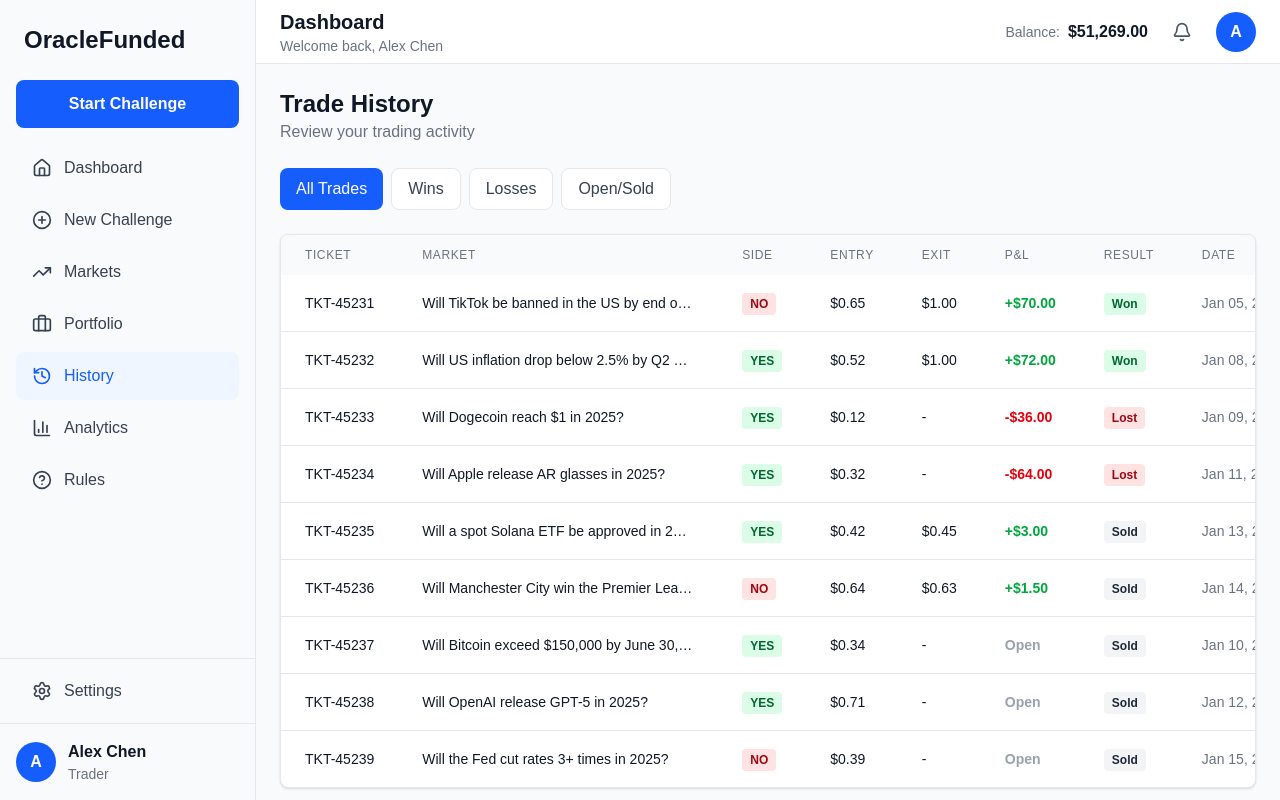
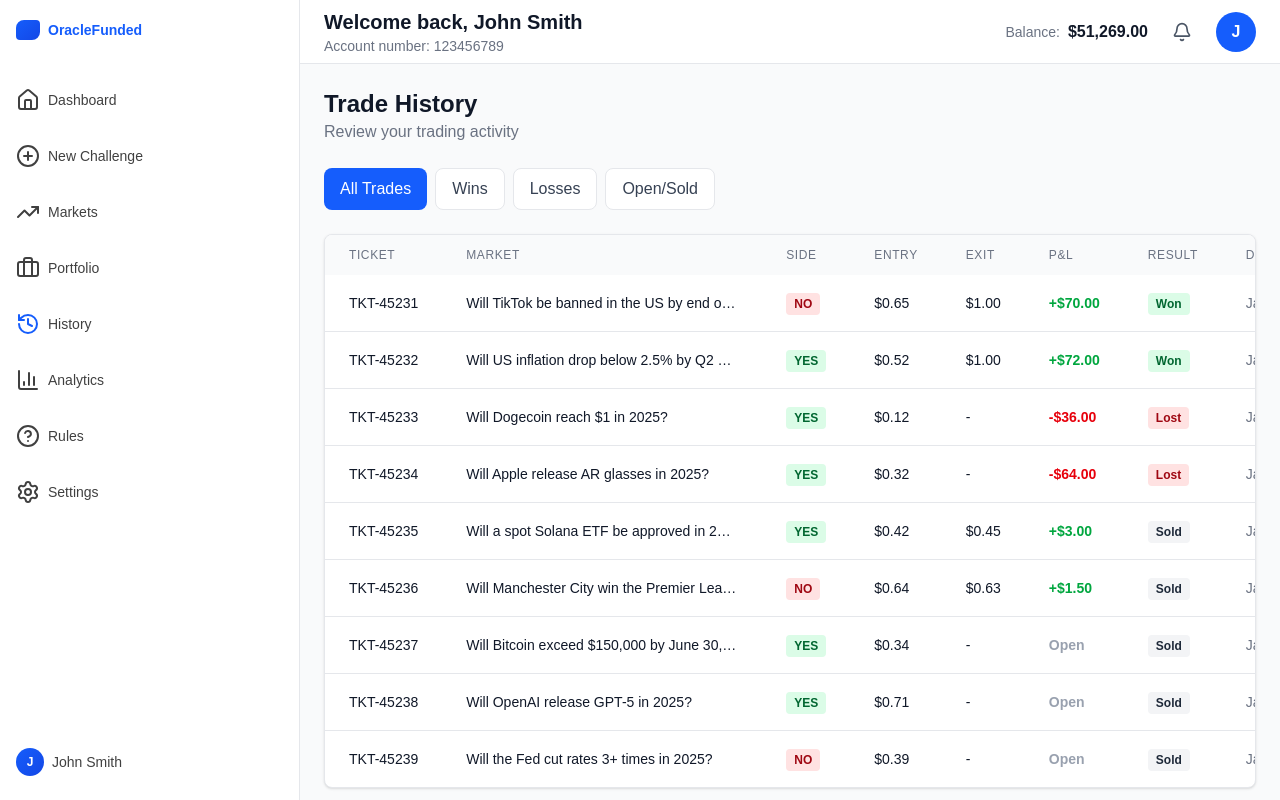
Before and after one commit to paul-madut/Prediction-markets-prop-firm, a Next.js app in the folder oracle-funded/: page /history in a window 1280 px wide. Built offline with nearby package versions, Linux system fonts and the light colour scheme.

Commit message:
Added sidebar

```diff
--- a/oracle-funded/src/components/layout/Sidebar.tsx
+++ b/oracle-funded/src/components/layout/Sidebar.tsx
@@ -1,8 +1,9 @@
 "use client";
 
-import React from "react";
+import React, { useState } from "react";
 import Link from "next/link";
 import { usePathname } from "next/navigation";
+import { motion } from "framer-motion";
 import {
   Home,
   PlusCircle,
@@ -12,100 +13,174 @@
   BarChart3,
   HelpCircle,
   Settings,
+  LogOut,
 } from "lucide-react";
 import { useApp } from "@/context/AppContext";
 import { cn } from "@/lib/utils";
+import {
+  Sidebar as AceternitySidebar,
+  SidebarBody,
+  SidebarLink,
+} from "@/components/ui/sidebar";
 
-interface NavItemProps {
-  href: string;
-  icon: React.ReactNode;
-  label: string;
-  isActive: boolean;
-}
+export const Sidebar = () => {
+  const pathname = usePathname();
+  const { user } = useApp();
+  const [open, setOpen] = useState(false);
 
-const NavItem = ({ href, icon, label, isActive }: NavItemProps) => {
+  const links = [
+    {
+      label: "Dashboard",
+      href: "/",
+      icon: (
+        <Home
+          className={cn(
+            "text-neutral-700 h-8 w-8flex-shrink-0",
+            pathname === "/" && "text-blue-600"
+          )}
+        />
+      ),
+    },
+    {
+      label: "New Challenge",
+      href: "/new-challenge",
+      icon: (
+        <PlusCircle
+          className={cn(
+            "text-neutral-700 h-8 w-8flex-shrink-0",
+            pathname === "/new-challenge" && "text-blue-600"
+          )}
+        />
+      ),
+    },
+    {
+      label: "Markets",
+      href: "/markets",
+      icon: (
+        <TrendingUp
+          className={cn(
+            "text-neutral-700 h-8 w-8flex-shrink-0",
+            pathname === "/markets" && "text-blue-600"
+          )}
+        />
+      ),
+    },
+    {
+      label: "Portfolio",
+      href: "/portfolio",
+      icon: (
+        <Briefcase
+          className={cn(
+            "text-neutral-700 h-8 w-8flex-shrink-0",
+            pathname === "/portfolio" && "text-blue-600"
+          )}
+        />
+      ),
+    },
+    {
+      label: "History",
+      href: "/history",
+      icon: (
+        <History
+          className={cn(
+            "text-neutral-700 h-8 w-8flex-shrink-0",
+            pathname === "/history" && "text-blue-600"
+          )}
+        />
+      ),
+    },
+    {
+      label: "Analytics",
+      href: "/analytics",
+      icon: (
+        <BarChart3
+          className={cn(
+            "text-neutral-700 h-8 w-8flex-shrink-0",
+            pathname === "/analytics" && "text-blue-600"
+          )}
+        />
+      ),
+    },
+    {
+      label: "Rules",
+      href: "/rules",
+      icon: (
+        <HelpCircle
+          className={cn(
+            "text-neutral-700 h-8 w-8flex-shrink-0",
+            pathname === "/rules" && "text-blue-600"
+          )}
+        />
+      ),
+    },
+    {
+      label: "Settings",
+      href: "/settings",
+      icon: (
+        <Settings
+          className={cn(
+            "text-neutral-700 h-8 w-8flex-shrink-0",
+            pathname === "/settings" && "text-blue-600"
+          )}
+        />
+      ),
+    },
+  ];
+
+  return (
+    <AceternitySidebar open={open} setOpen={setOpen}>
+      <SidebarBody className="justify-between gap-10">
+        <div className="flex flex-col flex-1 overflow-y-auto overflow-x-hidden">
+          {open ? <Logo /> : <LogoIcon />}
+          <div className="mt-8 flex flex-col gap-2">
+            {links.map((link, idx) => (
+              <SidebarLink key={idx} link={link} />
+            ))}
+          </div>
+        </div>
+        <div>
+          <SidebarLink
+            link={{
+              label: user.username,
+              href: "#",
+              icon: (
+                <div className="h-7 w-7 flex-shrink-0 rounded-full bg-linear-to-br from-blue-600 to-blue-700 flex items-center justify-center text-white text-xs font-semibold">
+                  {user.username.charAt(0).toUpperCase()}
+                </div>
+              ),
+            }}
+          />
+        </div>
+      </SidebarBody>
+    </AceternitySidebar>
+  );
+};
+
+export const Logo = () => {
   return (
     <Link
-      href={href}
-      className={cn(
-        "flex items-center gap-3 px-4 py-3 rounded-lg transition-colors",
-        isActive
-          ? "bg-blue-50 text-blue-600"
-          : "text-gray-700 hover:bg-gray-100"
-      )}
+      href="/"
+      className="font-normal flex space-x-2 items-center text-sm py-1 relative z-20"
     >
-      {icon}
-      <span className="font-medium">{label}</span>
+      <div className="h-5 w-6 bg-linear-to-br from-blue-600 to-blue-700 rounded-br-lg rounded-tr-sm rounded-tl-lg rounded-bl-sm flex-shrink-0" />
+      <motion.span
+        initial={{ opacity: 0 }}
+        animate={{ opacity: 1 }}
+        className="font-bold text-blue-600 whitespace-pre"
+      >
+        OracleFunded
+      </motion.span>
     </Link>
   );
 };
 
-export const Sidebar = () => {
-  const pathname = usePathname();
-  const { user } = useApp();
-
-  const navItems = [
-    { href: "/", icon: <Home size={20} />, label: "Dashboard" },
-    { href: "/new-challenge", icon: <PlusCircle size={20} />, label: "New Challenge" },
-    { href: "/markets", icon: <TrendingUp size={20} />, label: "Markets" },
-    { href: "/portfolio", icon: <Briefcase size={20} />, label: "Portfolio" },
-    { href: "/history", icon: <History size={20} />, label: "History" },
-    { href: "/analytics", icon: <BarChart3 size={20} />, label: "Analytics" },
-    { href: "/rules", icon: <HelpCircle size={20} />, label: "Rules" },
-  ];
-
+export const LogoIcon = () => {
   return (
-    <div className="w-64 h-screen bg-gray-50 border-r border-gray-200 flex flex-col">
-      {/* Logo */}
-      <div className="p-6">
-        <h1 className="text-2xl font-bold text-gray-900">OracleFunded</h1>
-      </div>
-
-      {/* Start Challenge Button */}
-      <div className="px-4 mb-4">
-        <Link
-          href="/new-challenge"
-          className="block w-full bg-blue-600 hover:bg-blue-700 text-white font-semibold py-3 px-4 rounded-lg text-center transition-colors"
-        >
-          Start Challenge
-        </Link>
-      </div>
-
-      {/* Navigation */}
-      <nav className="flex-1 px-4 space-y-1">
-        {navItems.map((item) => (
-          <NavItem
-            key={item.href}
-            href={item.href}
-            icon={item.icon}
-            label={item.label}
-            isActive={pathname === item.href}
-          />
-        ))}
-      </nav>
-
-      {/* Settings */}
-      <div className="px-4 py-2 border-t border-gray-200">
-        <NavItem
-          href="/settings"
-          icon={<Settings size={20} />}
-          label="Settings"
-          isActive={pathname === "/settings"}
-        />
-      </div>
-
-      {/* User Profile */}
-      <div className="p-4 border-t border-gray-200">
-        <div className="flex items-center gap-3">
-          <div className="w-10 h-10 rounded-full bg-blue-600 flex items-center justify-center text-white font-semibold">
-            {user.username.charAt(0)}
-          </div>
-          <div>
-            <div className="font-semibold text-gray-900">{user.username}</div>
-            <div className="text-sm text-gray-500">Trader</div>
-          </div>
-        </div>
-      </div>
-    </div>
+    <Link
+      href="/"
+      className="font-normal flex space-x-2 items-center text-sm py-1 relative z-20"
+    >
+      <div className="h-5 w-6 bg-linear-to-br from-blue-600 to-blue-700 rounded-br-lg rounded-tr-sm rounded-tl-lg rounded-bl-sm flex-shrink-0" />
+    </Link>
   );
 };
--- a/oracle-funded/src/components/layout/TopBar.tsx
+++ b/oracle-funded/src/components/layout/TopBar.tsx
@@ -11,9 +11,9 @@
   return (
     <div className="h-16 bg-white border-b border-gray-200 px-6 flex items-center justify-between">
       <div>
-        <h2 className="text-xl font-semibold text-gray-900">Dashboard</h2>
+        <h2 className="text-xl font-semibold text-gray-900">Welcome back, {user.username}</h2>
         <p className="text-sm text-gray-500">
-          Welcome back, {user.username}
+          Account number: 123456789
         </p>
       </div>
 
--- /dev/null
+++ b/oracle-funded/src/components/ui/sidebar.tsx
@@ -0,0 +1,189 @@
+"use client";
+
+import { cn } from "@/lib/utils";
+import Link, { LinkProps } from "next/link";
+import React, { useState, createContext, useContext } from "react";
+import { AnimatePresence, motion } from "framer-motion";
+import { Menu, X } from "lucide-react";
+
+interface Links {
+  label: string;
+  href: string;
+  icon: React.JSX.Element | React.ReactNode;
+}
+
+interface SidebarContextProps {
+  open: boolean;
+  setOpen: React.Dispatch<React.SetStateAction<boolean>>;
+  animate: boolean;
+}
+
+const SidebarContext = createContext<SidebarContextProps | undefined>(
+  undefined
+);
+
+export const useSidebar = () => {
+  const context = useContext(SidebarContext);
+  if (!context) {
+    throw new Error("useSidebar must be used within a SidebarProvider");
+  }
+  return context;
+};
+
+export const SidebarProvider = ({
+  children,
+  open: openProp,
+  setOpen: setOpenProp,
+  animate = true,
+}: {
+  children: React.ReactNode;
+  open?: boolean;
+  setOpen?: React.Dispatch<React.SetStateAction<boolean>>;
+  animate?: boolean;
+}) => {
+  const [openState, setOpenState] = useState(false);
+
+  const open = openProp !== undefined ? openProp : openState;
+  const setOpen = setOpenProp !== undefined ? setOpenProp : setOpenState;
+
+  return (
+    <SidebarContext.Provider value={{ open, setOpen, animate: animate }}>
+      {children}
+    </SidebarContext.Provider>
+  );
+};
+
+export const Sidebar = ({
+  children,
+  open,
+  setOpen,
+  animate,
+}: {
+  children: React.ReactNode;
+  open?: boolean;
+  setOpen?: React.Dispatch<React.SetStateAction<boolean>>;
+  animate?: boolean;
+}) => {
+  return (
+    <SidebarProvider open={open} setOpen={setOpen} animate={animate}>
+      {children}
+    </SidebarProvider>
+  );
+};
+
+export const SidebarBody = (props: React.ComponentProps<typeof motion.div>) => {
+  return (
+    <>
+      <DesktopSidebar {...props} />
+      <MobileSidebar {...(props as React.ComponentProps<"div">)} />
+    </>
+  );
+};
+
+export const DesktopSidebar = ({
+  className,
+  children,
+  ...props
+}: React.ComponentProps<typeof motion.div>) => {
+  const { open, setOpen, animate } = useSidebar();
+  return (
+    <motion.div
+      className={cn(
+        "h-full px-4 py-4 hidden md:flex md:flex-col bg-white w-[300px] flex-shrink-0 border-r border-gray-200",
+        className
+      )}
+      animate={{
+        width: animate ? (open ? "300px" : "60px") : "300px",
+      }}
+      onMouseEnter={() => setOpen(true)}
+      onMouseLeave={() => setOpen(false)}
+      {...props}
+    >
+      {children}
+    </motion.div>
+  );
+};
+
+export const MobileSidebar = ({
+  className,
+  children,
+  ...props
+}: React.ComponentProps<"div">) => {
+  const { open, setOpen } = useSidebar();
+  return (
+    <>
+      <div
+        className={cn(
+          "h-10 px-4 py-4 flex flex-row md:hidden items-center justify-between bg-white w-full border-b border-gray-200"
+        )}
+        {...props}
+      >
+        <div className="flex justify-end z-20 w-full">
+          <Menu
+            className="text-neutral-800"
+            onClick={() => setOpen(!open)}
+          />
+        </div>
+        <AnimatePresence>
+          {open && (
+            <motion.div
+              initial={{ x: "-100%", opacity: 0 }}
+              animate={{ x: 0, opacity: 1 }}
+              exit={{ x: "-100%", opacity: 0 }}
+              transition={{
+                duration: 0.3,
+                ease: "easeInOut",
+              }}
+              className={cn(
+                "fixed h-full w-full inset-0 bg-white p-10 z-[100] flex flex-col justify-between",
+                className
+              )}
+            >
+              <div
+                className="absolute right-10 top-10 z-50 text-neutral-800 cursor-pointer"
+                onClick={() => setOpen(!open)}
+              >
+                <X />
+              </div>
+              {children}
+            </motion.div>
+          )}
+        </AnimatePresence>
+      </div>
+    </>
+  );
+};
+
+export const SidebarLink = ({
+  link,
+  className,
+  ...props
+}: {
+  link: Links;
+  className?: string;
+  props?: LinkProps;
+}) => {
+  const { open, animate } = useSidebar();
+  return (
+    <Link
+      href={link.href}
+      className={cn(
+        "flex items-center justify-start gap-2 group/sidebar py-2",
+        className
+      )}
+      {...props}
+    >
+      {link.icon}
+
+      <motion.span
+        animate={{
+          display: animate ? (open ? "inline-block" : "none") : "inline-block",
+          opacity: animate ? (open ? 1 : 0) : 1,
+        }}
+        className="text-neutral-700 text-sm group-hover/sidebar:translate-x-1 transition duration-150 whitespace-pre inline-block !p-0 !m-0"
+      >
+        {link.label}
+      </motion.span>
+    </Link>
+  );
+};
--- a/oracle-funded/src/data/mockUser.ts
+++ b/oracle-funded/src/data/mockUser.ts
@@ -2,7 +2,7 @@
 
 export const mockUser: UserAccount = {
   userId: "user_123",
-  username: "Alex Chen",
+  username: "John Smith",
   email: "alex@example.com",
   avatar: "/avatars/default.jpg",
 
```
